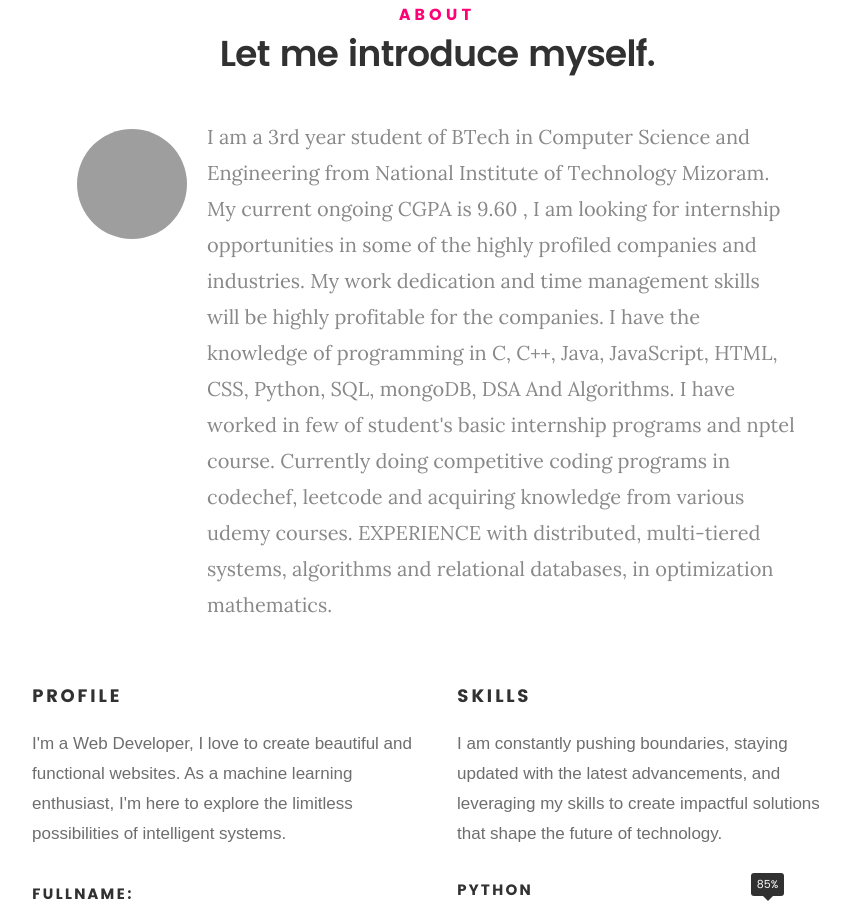
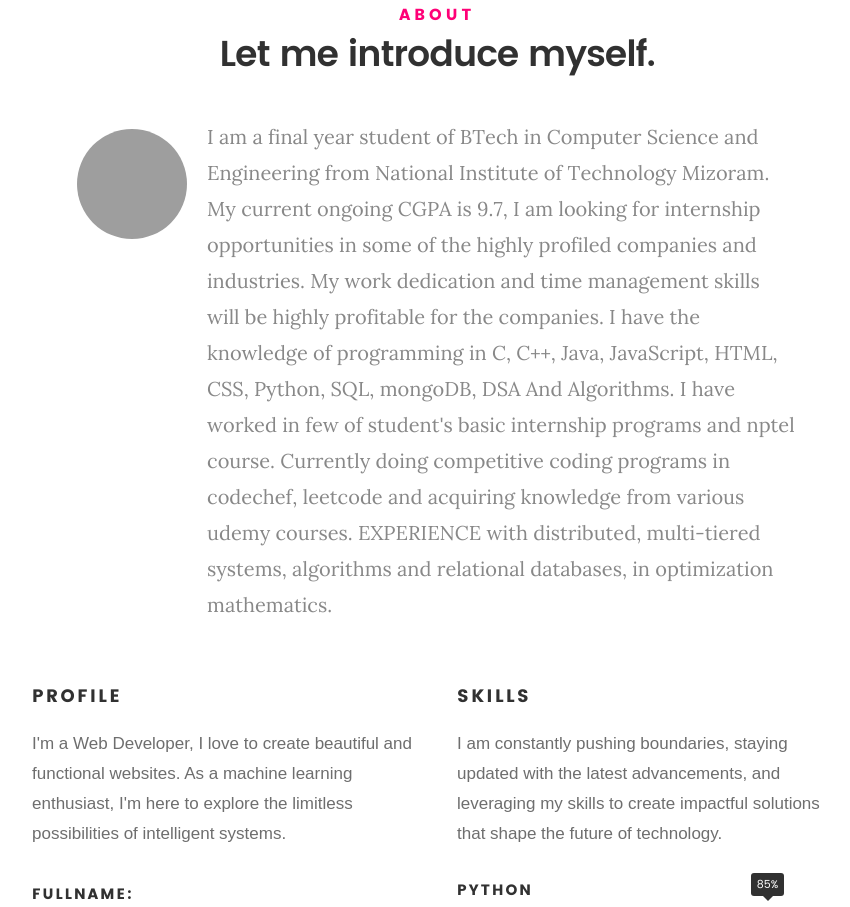
Before and after one commit to Ashishgupta291/Ashish-Gupta, a plain HTML site: page index.html in a window 1280 px wide. Shown: the part 920-1827 px from the top of the page, without its empty margins (203-1053 px from the left). Drawn offline with Linux system fonts and the light colour scheme; grey boxes are pictures that could not be loaded; files whose address does not match are found by name.

Commit message:
Update index.html

```diff
--- a/index.html
+++ b/index.html
@@ -244,8 +244,8 @@
    				<!-- <img src="images/mypic.png" alt="Profile Picture"> -->
 				<img src="https://i.postimg.cc/MGB4GmLd/mypic.png" alt="Profile Picture">
 
-   				<p class="lead">I am a 3rd year student of BTech in Computer Science and Engineering from
-					National Institute of Technology Mizoram. My current ongoing CGPA is 9.60 , I am looking for internship opportunities in some of the highly profiled companies and industries. My work dedication and time management skills will be highly profitable for the companies.
+   				<p class="lead">I am a final year student of BTech in Computer Science and Engineering from
+					National Institute of Technology Mizoram. My current ongoing CGPA is 9.7, I am looking for internship opportunities in some of the highly profiled companies and industries. My work dedication and time management skills will be highly profitable for the companies.
 					I have the knowledge of programming in C, C++, Java, JavaScript, HTML, CSS, Python, SQL, mongoDB, DSA And Algorithms. I have worked in few of student's basic internship programs and nptel course. Currently doing competitive coding programs in codechef, leetcode and acquiring knowledge from various udemy courses.
 					EXPERIENCE with distributed, multi-tiered systems, algorithms and relational databases, in optimization mathematics.</p>
    			</div>
```
